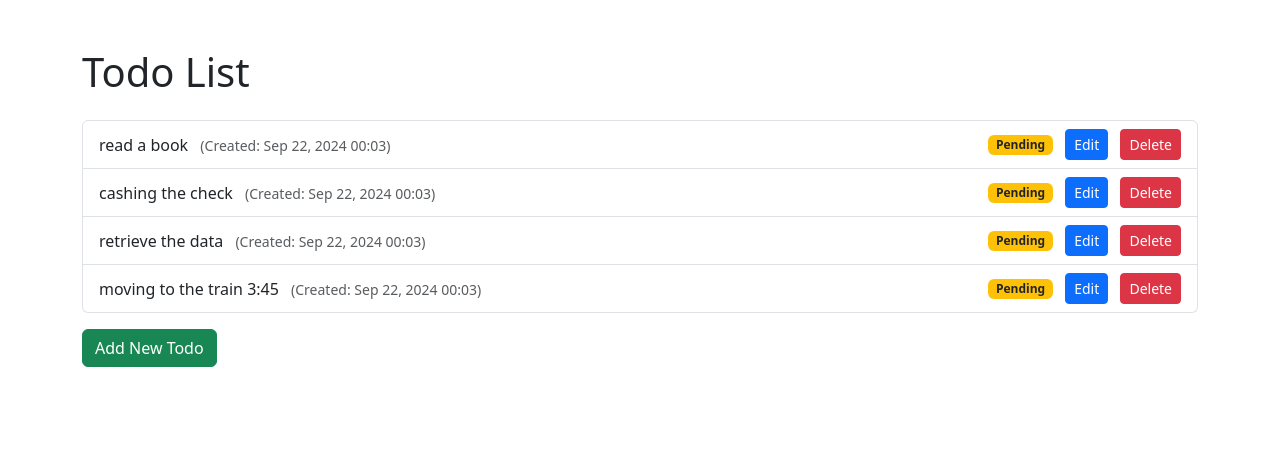
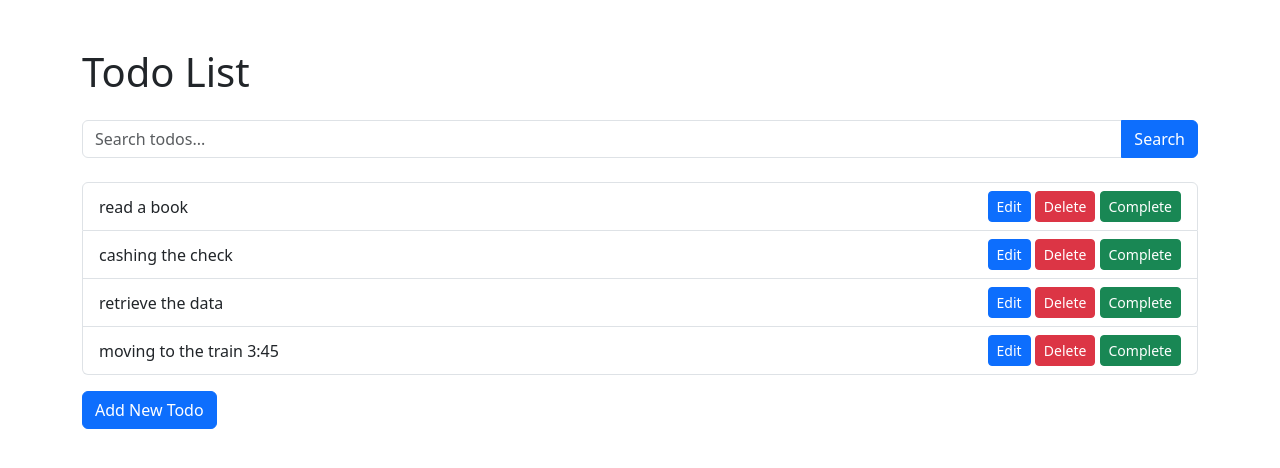
Before and after one commit to rizza657/first-django-crude, a Django app: page /todos/ in a window 1280 px wide. Shown: the top 468 px of the page. Run offline with Django 5.2, Linux system fonts and the light colour scheme; data comes from the database, SQL or seed files in the repository.

Commit message:
special effect change

```diff
--- a/crudeapp/templates/todo_list.html
+++ b/crudeapp/templates/todo_list.html
@@ -5,38 +5,51 @@
     <meta name="viewport" content="width=device-width, initial-scale=1.0">
     <title>Todo List</title>
     <!-- Bootstrap CSS -->
-    <link href="https://cdn.jsdelivr.net/npm/bootstrap@5.3.0/dist/css/bootstrap.min.css" rel="stylesheet">
+    <link href="https://cdn.jsdelivr.net/npm/bootstrap@5.3.2/dist/css/bootstrap.min.css" rel="stylesheet">
 </head>
 <body>
     <div class="container mt-5">
         <h1 class="mb-4">Todo List</h1>
+
+        <!-- Search form -->
+        <form action="{% url 'search_todos' %}" method="GET" class="mb-4">
+            <div class="input-group">
+                <input type="text" name="query" class="form-control" placeholder="Search todos..." value="{{ query|default:'' }}">
+                <button type="submit" class="btn btn-primary">Search</button>
+            </div>
+        </form>
+
+        <!-- Todo list -->
+        {% if todos %}
             <ul class="list-group">
                 {% for todo in todos %}
                     <li class="list-group-item d-flex justify-content-between align-items-center">
                         <span>
+                            {% if todo.completed %}
+                                <s>{{ todo.title }}</s>
+                            {% else %}
                                 {{ todo.title }}
-                        <small class="text-muted ms-2">
-                            (Created: {{ todo.created_at|date:"M d, Y H:i" }})
-                        </small>
+                            {% endif %}
                         </span>
-                    <span>
-                        {% if todo.completed %}
-                            <span class="badge bg-success">Completed</span>
-                        {% else %}
-                            <span class="badge bg-warning text-dark">Pending</span>
+                        <div>
+                            <a href="{% url 'update' todo.id %}" class="btn btn-sm btn-primary">Edit</a>
+                            <a href="{% url 'delete' todo.id %}" class="btn btn-sm btn-danger">Delete</a>
+                            {% if not todo.completed %}
+                                <a href="{% url 'complete_todo' todo.id %}" class="btn btn-sm btn-success">Complete</a>
                             {% endif %}
-                        <a href="{% url 'update' todo.id %}" class="btn btn-sm btn-primary ms-2">Edit</a>
-                        <a href="{% url 'delete' todo.id %}" class="btn btn-sm btn-danger ms-2">Delete</a>
-                    </span>
+                        </div>
                     </li>
-            {% empty %}
-                <li class="list-group-item">No todos yet.</li>
                 {% endfor %}
             </ul>
-        <a href="{% url 'index' %}" class="btn btn-success mt-3">Add New Todo</a>
+        {% else %}
+            <p>No todos found.</p>
+        {% endif %}
+
+        <!-- Link back to add new todo -->
+        <a href="{% url 'index' %}" class="btn btn-primary mt-3">Add New Todo</a>
     </div>
 
-    <!-- Bootstrap JS (optional, for certain components) -->
-    <script src="https://cdn.jsdelivr.net/npm/bootstrap@5.3.0/dist/js/bootstrap.bundle.min.js"></script>
+    <!-- Bootstrap JS -->
+    <script src="https://cdn.jsdelivr.net/npm/bootstrap@5.3.2/dist/js/bootstrap.bundle.min.js"></script>
 </body>
 </html>
--- a/crudeapp/urls.py
+++ b/crudeapp/urls.py
@@ -5,7 +5,9 @@ urlpatterns = [  # Define a list of URL patterns
     path('', views.index, name='index'),  # Root URL, maps to index view
     path('update/<int:ck>', views.update, name='update'),  # URL for updating, 'ck' is an integer parameter
     path('delete_todo/<int:ck>', views.delete, name='delete'),  # URL for deleting, 'ck' is an integer parameter
-    path('todos/', views.todo_list, name='todo_list'),  # New URL for todo list
+    path('todos/', views.todo_list, name='todo_list'),
+    path('todos/search/', views.search_todos, name='search_todos'),
+    path('complete/<int:ck>/', views.complete_todo, name='complete_todo'),    # New URL for todo list
     #int:ck'This allows you to easily retrieve the corresponding Todo object in your view using something like
 ]
 
--- a/crudeapp/views.py
+++ b/crudeapp/views.py
@@ -46,3 +46,14 @@ def delete(request, ck):
 def todo_list(request):
     todos = Todo.objects.all().order_by('-created_at')  # Get all todos, ordered by creation date
     return render(request, 'todo_list.html', {'todos': todos})
+
+def search_todos(request):
+    query = request.GET.get('query', '')
+    todos = Todo.objects.filter(title__icontains=query).order_by('-created_at')
+    return render(request, 'todo_list.html', {'todos': todos, 'query': query})
+
+def complete_todo(request, ck):
+    todo = get_object_or_404(Todo, id=ck)
+    todo.completed = True
+    todo.save()
+    return redirect('todo_list')
```
Also changed, not shown: crudeapp/templates/index.html (+47 -19 lines). Lines whose indentation alone changed are shown as unchanged.
